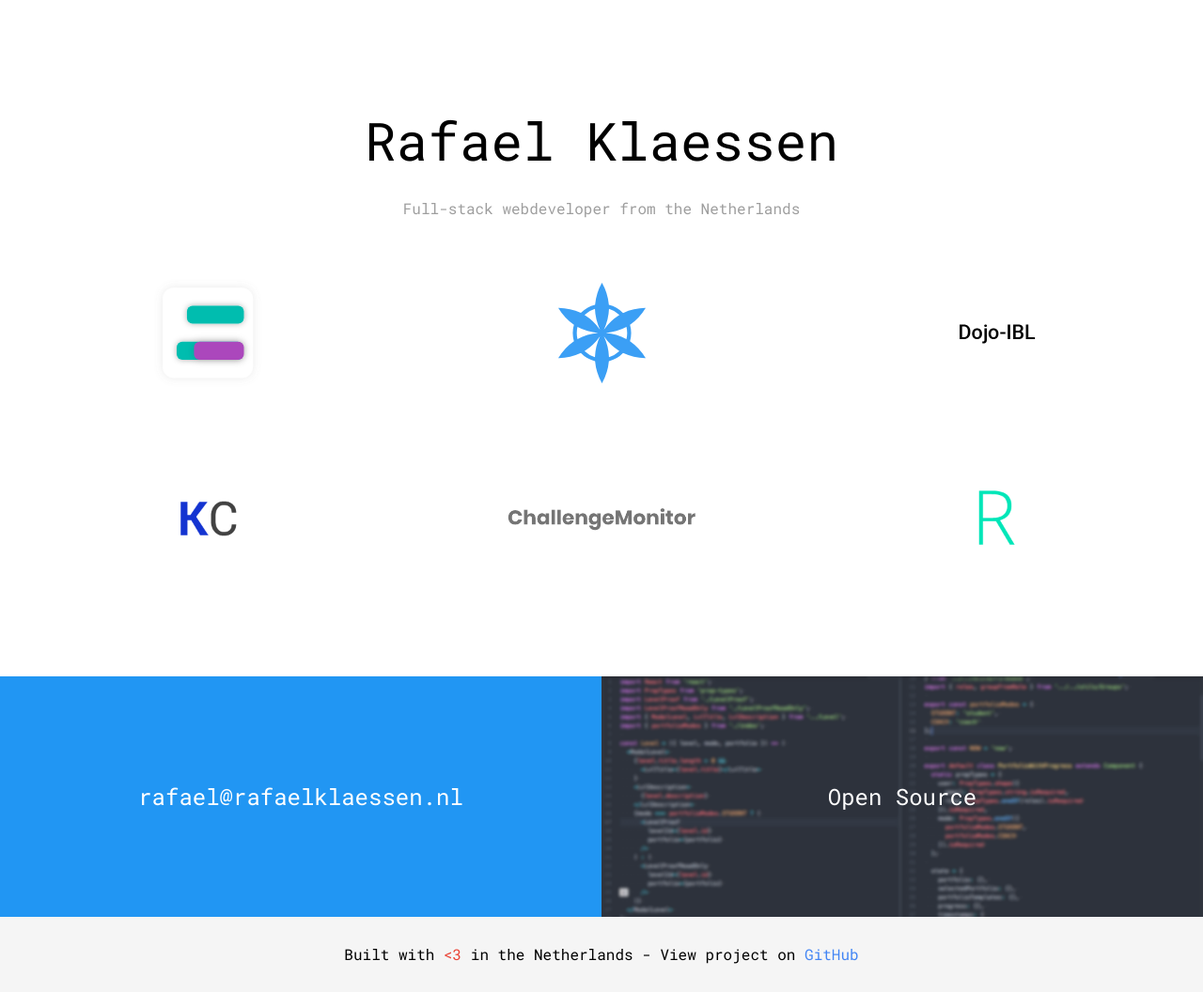
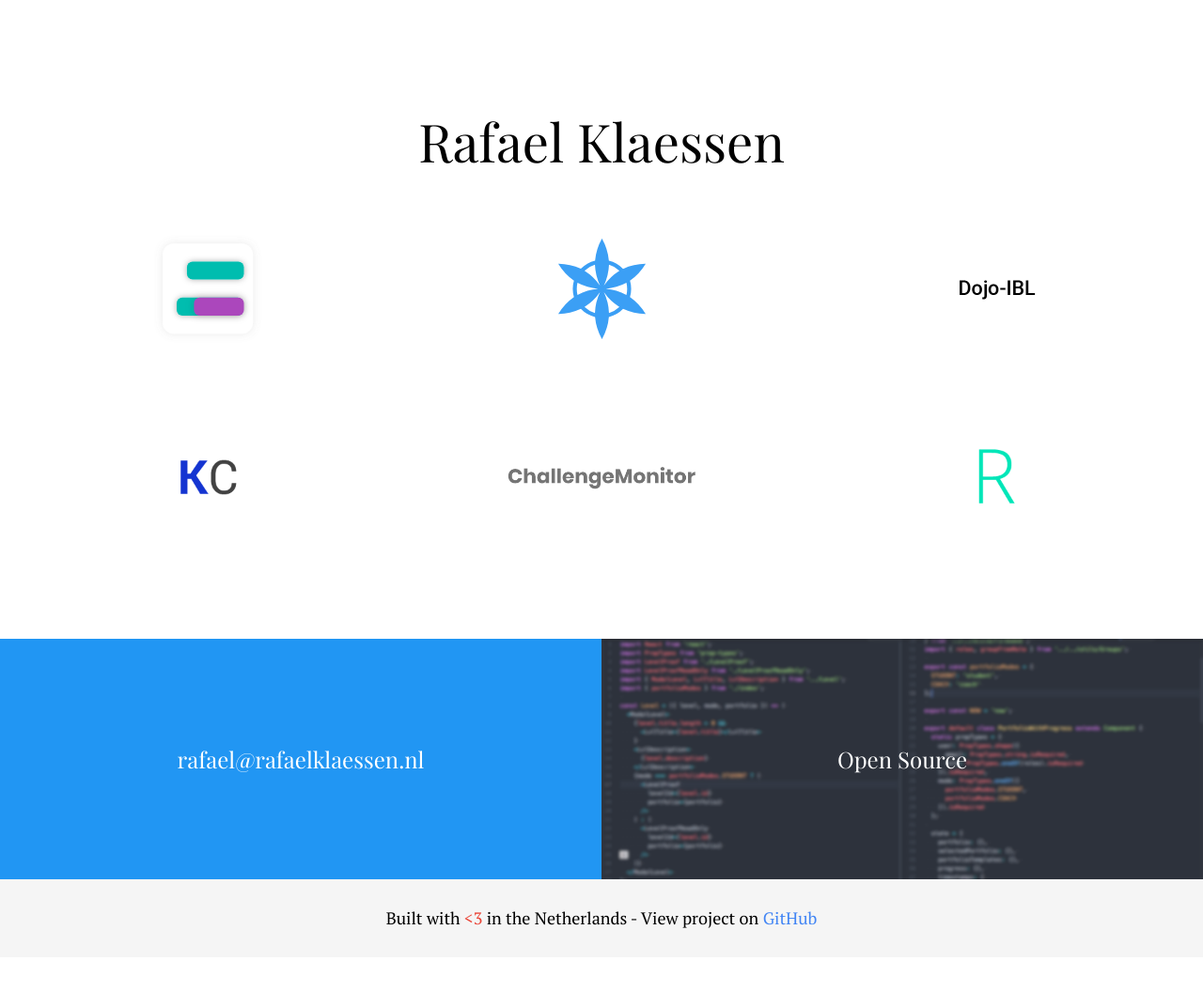
Before and after one commit to rafaelklaessen/rafaelklaessen.nl, a PHP site: page / in a window 1280 px wide. Shown: the whole page at 94% size. After the commit the page ends 988 px from the top, so only its background shows below. Run offline with PHP 8.4, Linux system fonts and the light colour scheme; style sheets or scripts are compiled from the project's sources; some libraries are stand-ins or nearby versions.

Commit message:
Serif fonts!

```diff
--- a/index.html
+++ b/index.html
@@ -25,6 +25,7 @@
 
     <!-- CSS -->
     <link href="https://fonts.googleapis.com/icon?family=Material+Icons" rel="stylesheet">
+    <link href="https://fonts.googleapis.com/css?family=PT+Serif|Playfair+Display:400,700" rel="stylesheet">
     <link href="css/main.css" rel="stylesheet">
 
   </head>
@@ -32,9 +33,6 @@
     <section id="site-intro" class="site-intro page-section">
       <div class="container">
         <h1 class="site-title section-title">Rafael Klaessen</h1>
-        <p class="site-subtext section-text">
-          Full-stack webdeveloper from the Netherlands
-        </p>
       </div>
     </section>
 
--- a/sass/main.scss
+++ b/sass/main.scss
@@ -1,5 +1,3 @@
-@import url('https://fonts.googleapis.com/css?family=Roboto+Mono:400,500|Roboto:300,400,500');
-
 $mainTransition: all .2s ease-in-out;
 
 // Mixin for transition
@@ -21,12 +19,13 @@ $mainTransition: all .2s ease-in-out;
 body {
   margin: 0;
   width: 100%;
-  font-family: 'Roboto', sans-serif;
+  font-family: 'PT Serif', 'Georgia', sans-serif;
+  font-size: 18px;
   overflow-x: hidden;
 }
 
-h1, h2, h3, h4 {
-  font-family: 'Roboto Mono', sans-serif;
+h1, h2, h3 {
+  font-family: 'Playfair Display', 'Georgia', sans-serif;
 }
 
 .normal-link {
@@ -69,17 +68,9 @@ p,
 
   .site-title {
     margin: 0;
-    margin-bottom: 24px;
+    margin-bottom: 0;
     font-size: 56px;
     font-weight: 400;
-  }
-
-  .site-subtext {
-    margin-top: 0;
-    margin-bottom: 0;
-    line-height: 1.5;
-    font-family: 'Roboto Mono', sans-serif;
-    color: #9E9E9E;
   }
 }
 
@@ -158,7 +149,7 @@ p,
     flex: 1;
     text-align: center;
     font-size: 24px;
-    font-family: 'Roboto Mono', sans-serif;
+    font-family: 'Playfair Display', sans-serif;
     text-decoration: none;
     outline-width: 0;
     @include transition($mainTransition);
@@ -192,7 +183,7 @@ p,
   padding-bottom: 28px;
   text-align: center;
   background-color: #F5F5F5;
-  font-family: 'Roboto Mono', sans-serif;
+  font-family: 'PT Serif', sans-serif;
 
   .section-text .heart {
     color: #EA4335;
@@ -265,14 +256,13 @@ p,
     }
 
     .work-item-field {
-      font-family: 'Roboto Mono' , sans-serif;
       line-height: 2;
       vertical-align: middle;
       opacity: 0;
       @include transition(all .8s ease-in-out);
 
       .title {
-        width: 185px;
+        width: 210px;
         font-weight: 500;
         text-transform: uppercase;
         opacity: .87;
```
